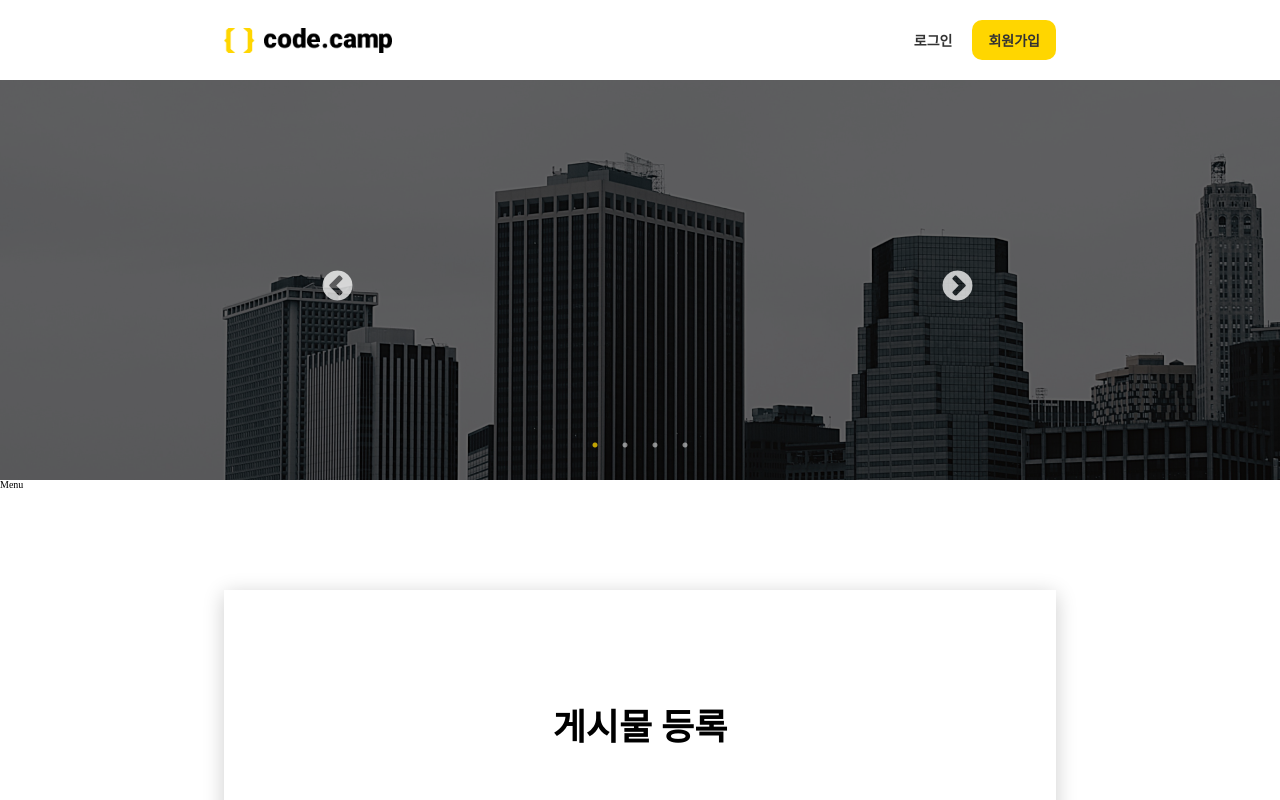
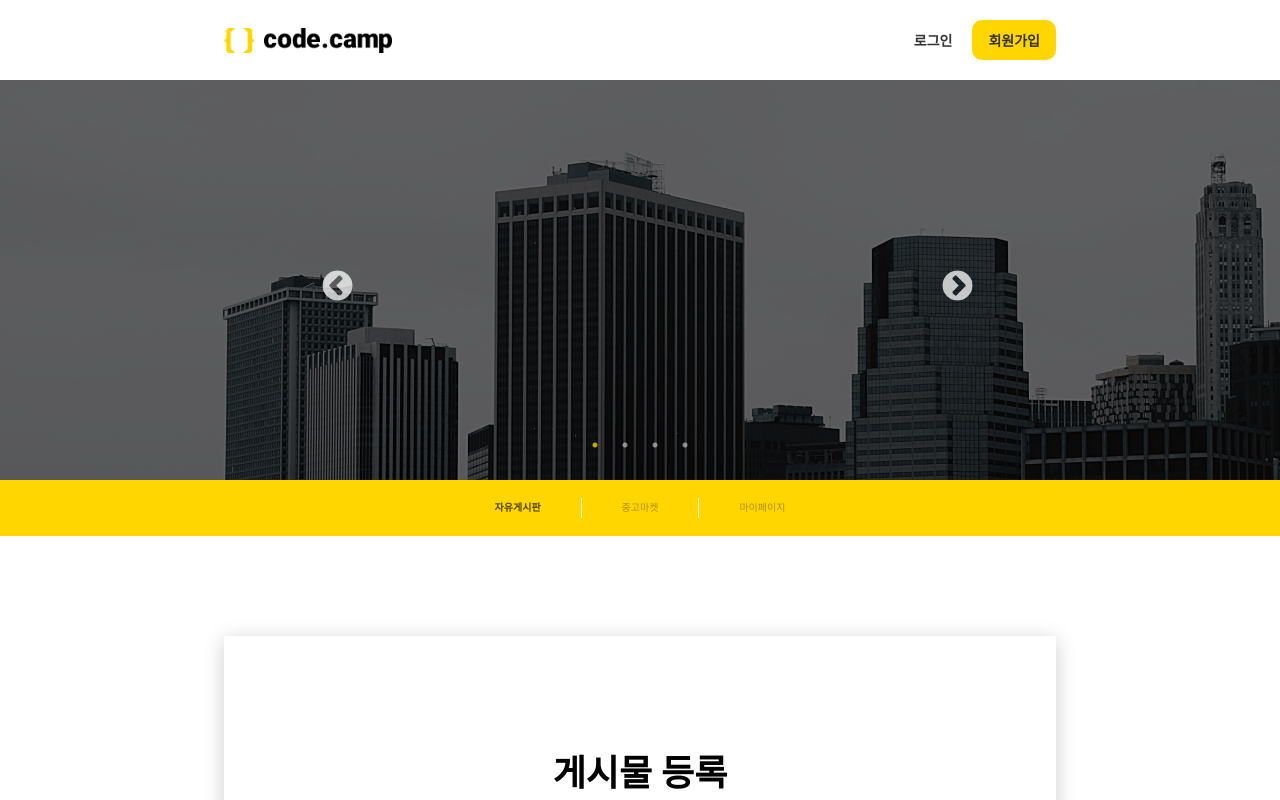
Before and after one commit to Seulji-jo/Study-Nextjs, a Next.js app in the folder freeboard_frontend/: page /board in a window 1280 px wide. Shown: the top 800 px of the page. Built offline with nearby package versions, Linux system fonts and the light colour scheme; no server answers.

Commit message:
add: menu with UI

```diff
--- a/freeboard_frontend/src/commons/layout/menu/Menu.container.tsx
+++ b/freeboard_frontend/src/commons/layout/menu/Menu.container.tsx
@@ -1,5 +1,81 @@
+import styled from "@emotion/styled";
+import Link from "next/link";
+import { useRouter } from "next/router";
+import { useState } from "react";
+
+type LinkNavProps = {
+  isOnPage: boolean;
+}
+
 const MenuContainer = () => {
-  return <div>Menu</div>
+  const Navigation = styled.ul`
+    padding: 18px 0;
+    display: flex;
+    align-items: center;
+    justify-content: center;
+    gap: 40px;
+    background-color: #FFD600;
+
+    & > li {
+      display: flex;
+      align-items: center;
+
+      &:not(:first-child):before {
+        content: '';
+        display: inline-block;
+        width: 1px;
+        height: 20px;
+        background-color: #fff;
+        margin-right: 40px;
+      }
+
+    }
+  `
+  const LinkNav = styled.li<LinkNavProps>`
+    a {
+      color: ${props => props.isOnPage ? '#514400' : '#AB9000'};
+      font-weight: ${props => props.isOnPage ? '700' : '500'};
+    }
+
+  `
+
+  const [onPage, setOnPage] = useState({
+    boardList: true,
+    market: false,
+    myPage: false,
+  })
+  const handlePage = (e, path) => {
+    const resetPage = {
+      boardList: false,
+      market: false,
+      myPage: false,
+    }
+    if (path === '/list') setOnPage({...resetPage, boardList: true});
+    else if (path === '/market') setOnPage({...resetPage, market: true});
+    else setOnPage({...resetPage, myPage: true});
+  }
+
+  return (
+    <nav>
+      <Navigation>
+        <LinkNav isOnPage={onPage.boardList}>
+          <Link href="/board/list">
+            <a onClick={(e) => handlePage(e, '/list')}>자유게시판</a>
+          </Link>
+        </LinkNav>
+        <LinkNav isOnPage={onPage.market}>
+          <Link href="/board/list">
+            <a onClick={(e) => handlePage(e, '/market')}>중고마켓</a>
+          </Link>
+        </LinkNav>
+        <LinkNav isOnPage={onPage.myPage}>
+          <Link href="/board/list">
+            <a onClick={(e) => handlePage(e, '/mypage')}>마이페이지</a>
+          </Link>
+        </LinkNav>
+      </Navigation>
+    </nav>
+  )
 }
 
 export default MenuContainer;
```
